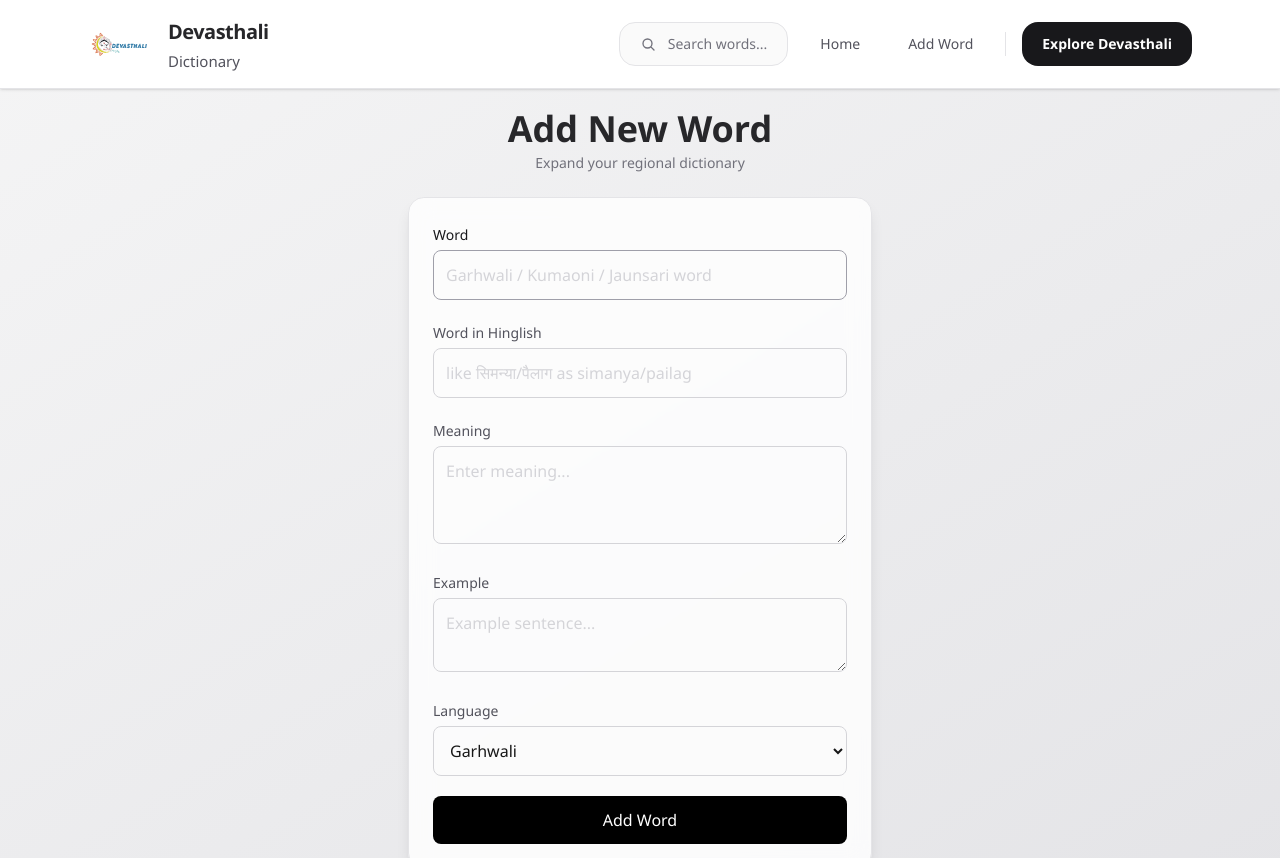
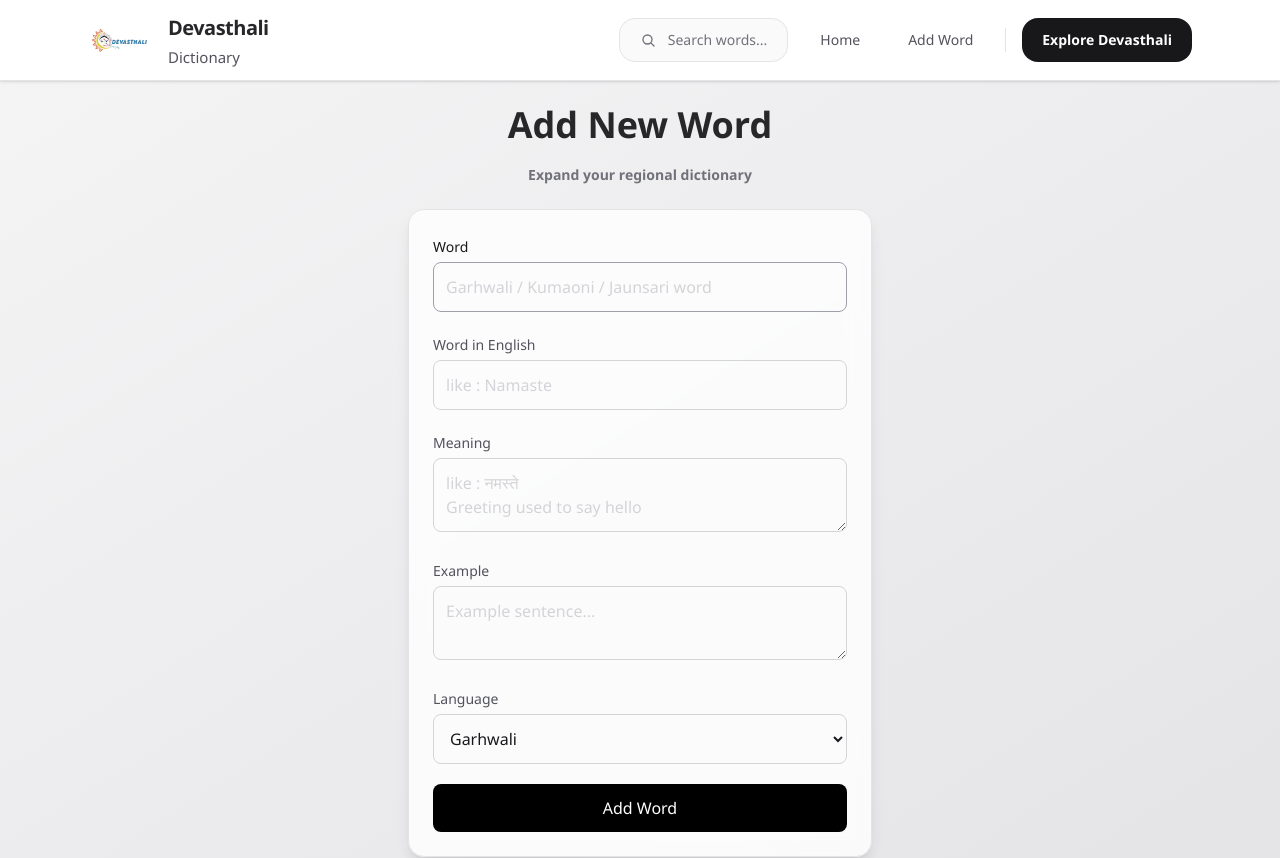
Before and after one commit to Rawatthisside/Dictionary, a Next.js app: page /submit in a window 1280 px wide. Shown: the top 858 px of the page. Built offline with nearby package versions, Linux system fonts and the light colour scheme.

Commit message:
UI fixes

```diff
--- a/src/app/navbar.tsx
+++ b/src/app/navbar.tsx
@@ -47,7 +47,7 @@ export default function Navbar() {
       <div className="mx-auto max-w-6xl px-4 sm:px-6">
         <div
           className={`flex items-center justify-between gap-3 transition-all duration-300 ${
-            isScrolled ? "min-h-16 py-2" : "min-h-20 py-3"
+            isScrolled ? "min-h-16 py-1" : "min-h-20 py-1"
           }`}
         >
           <Link
--- a/src/app/submit/page.tsx
+++ b/src/app/submit/page.tsx
@@ -59,11 +59,12 @@ export default function AddWordPage() {
   return (
     <div className="min-h-screen bg-linear-to-br from-zinc-100 to-zinc-200 flex items-center justify-center">
       <div className="w-full max-w-lg px-6">
-
         {/* Header */}
         <div className="mb-6 text-center">
-          <h1 className="text-4xl font-bold text-zinc-800">Add New Word</h1>
-          <p className="text-sm text-zinc-500 mt-1">
+          <h1 className="text-4xl font-bold text-zinc-800 mb-5">
+            Add New Word
+          </h1>
+          <p className="text-sm text-zinc-500 mt-5 font-bold">
             Expand your regional dictionary
           </p>
         </div>
@@ -73,7 +74,6 @@ export default function AddWordPage() {
           onSubmit={handleSubmit}
           className="bg-white/80 backdrop-blur-md p-6 rounded-2xl shadow-lg border border-zinc-200 space-y-5"
         >
-
           {/* Word */}
           <div>
             <label className="text-sm font-medium text-zinc-900">Word</label>
@@ -87,15 +87,19 @@ export default function AddWordPage() {
             />
           </div>
 
-          {/* English */}
+          {/* Hinglish */}
           <div>
-            <label className="text-sm font-medium text-zinc-600">Word in Hinglish</label>
+            <label className="text-sm font-medium text-zinc-600">
+              Word in English
+            </label>
             <input
               name="word_en"
               value={form.word_en}
               onChange={handleChange}
-              placeholder="like सिमन्या/पैलाग as simanya/pailag"
-              className="w-full mt-1 p-3 rounded-lg border text-black placeholder:text-zinc-300 border-zinc-300 focus:ring-2 focus:ring-gray-500 focus:outline-none transition"
+              maxLength={20}
+              placeholder="like : Namaste"
+              className="w-full mt-1 p-3 rounded-lg border text-black placeholder:text-zinc-300 border-zinc-300 focus:ring-2 focus:ring-gray-500 focus:outline-none transition "
+              required
             />
           </div>
 
@@ -106,8 +110,9 @@ export default function AddWordPage() {
               name="meaning"
               value={form.meaning}
               onChange={handleChange}
-              placeholder="Enter meaning..."
-              rows={3}
+              maxLength={100}
+              placeholder={"like : नमस्ते\nGreeting used to say hello"}
+              rows={2}
               className="w-full mt-1 p-3 rounded-lg border text-black placeholder:text-zinc-300 border-zinc-300 focus:ring-2 focus:ring-gray-500 focus:outline-none transition"
               required
             />
@@ -120,20 +125,25 @@ export default function AddWordPage() {
               name="example"
               value={form.example}
               onChange={handleChange}
+              maxLength={150}
               placeholder="Example sentence..."
               rows={2}
+              required
               className="w-full mt-1 p-3 rounded-lg border text-black placeholder:text-zinc-300 border-zinc-300 focus:ring-2 focus:ring-gray-500 focus:outline-none transition"
             />
+
           </div>
 
           {/* Language */}
           <div>
-            <label className="text-sm font-medium text-zinc-600">Language</label>
+            <label className="text-sm font-medium text-zinc-600">
+              Language
+            </label>
             <select
               name="language"
               value={form.language}
               onChange={handleChange}
-              className="w-full mt-1 p-3 rounded-lg border border-zinc-300 focus:ring-2 focus:ring-gray-500 focus:outline-none transition"
+              className="w-full mt-1 p-3 rounded-lg border border-zinc-300 text-zinc-900 focus:ring-2 focus:ring-gray-500 focus:outline-none transition"
             >
               <option value="GARHWALI">Garhwali</option>
               <option value="KUMAONI">Kumaoni</option>
@@ -152,9 +162,7 @@ export default function AddWordPage() {
 
           {/* Message */}
           {message && (
-            <p className="text-sm text-center text-zinc-600">
-              {message}
-            </p>
+            <p className="text-sm text-center text-zinc-600">{message}</p>
           )}
         </form>
       </div>
--- a/src/app/word/[word]/page.tsx
+++ b/src/app/word/[word]/page.tsx
@@ -1,5 +1,4 @@
 import Link from "next/link";
-import Image from "next/image";
 import { prisma } from "@/lib/prisma";
 
 export default async function WordPage({
@@ -17,6 +16,18 @@ export default async function WordPage({
   if (!result) {
     return <div className="p-10">Word not found</div>;
   }
+
+   const handleShare = async () => {
+  try {
+    await navigator.share({
+      title: result.word,
+      text: result.meaning,
+      url: window.location.href,
+    });
+  } catch (err) {
+    console.log("Share cancelled");
+  }
+};
 
   return (
   <div className="relative min-h-screen overflow-hidden bg-[#f4f7fb] text-zinc-900">
@@ -184,7 +195,7 @@ export default async function WordPage({
         {/* ================= ACTIONS ================= */}
         <div className="mt-14 flex flex-wrap items-center gap-4">
 
-          <button className="rounded-2xl border border-zinc-200 bg-white px-6 py-3 text-sm font-semibold text-zinc-700 transition-all hover:bg-zinc-100">
+          <button onClick={handleShare} className="rounded-2xl border border-zinc-200 bg-white px-6 py-3 text-sm font-semibold text-zinc-700 transition-all hover:bg-zinc-100">
             Share
           </button>
 
--- a/src/components/home/WordOfDayCard.tsx
+++ b/src/components/home/WordOfDayCard.tsx
@@ -44,9 +44,6 @@ export default function WordOfDayCard({ wordOfDay }: WordOfDayCardProps) {
             Updated daily
           </div>
 
-          <button className="rounded-xl border border-zinc-200 px-4 py-2 text-sm font-medium text-zinc-700 transition hover:bg-zinc-100">
-            Save
-          </button>
         </div>
       </div>
     </div>
```
Lines whose indentation alone changed are shown as unchanged.
